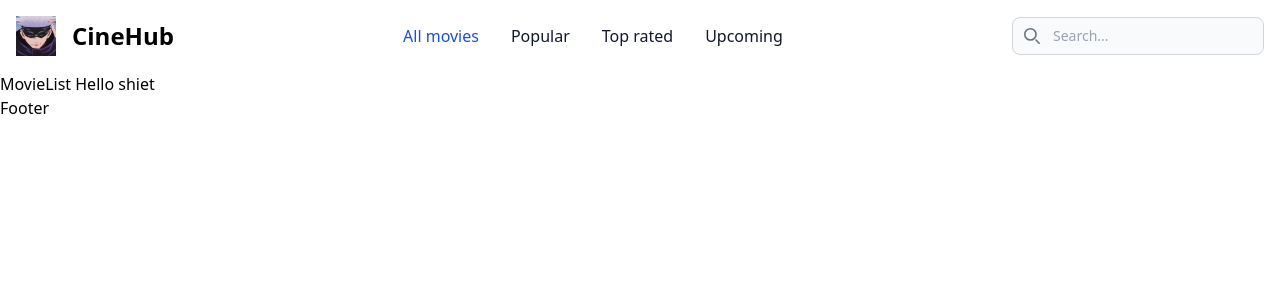
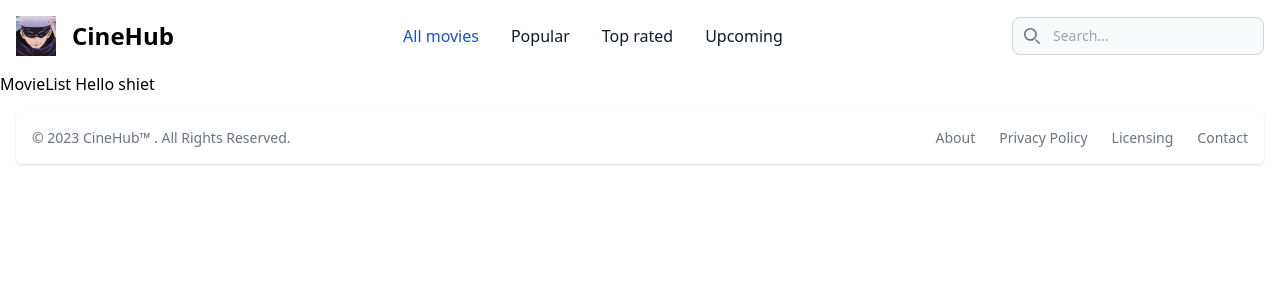
Before and after one commit to MohamadAliHassan/CineHub, a React (Create React App) app: page / in a window 1280 px wide. Shown: the top 300 px of the page. Built offline with nearby package versions, Linux system fonts and the light colour scheme.

Commit message:
header and footer

```diff
--- a/src/components/Footer.js
+++ b/src/components/Footer.js
@@ -1,7 +1,56 @@
 import React from "react";
+import { Link } from "react-router-dom";
 
 function Footer() {
-  return <footer>Footer</footer>;
+  return (
+    <footer>
+      <footer className="bg-white rounded-md shadow m-4 dark:bg-gray-800">
+        <div className="w-full mx-auto max-w-screen-xl p-4 md:flex md:items-center md:justify-between">
+          <span className="text-sm text-gray-500 sm:text-center dark:text-gray-400">
+            © 2023{" "}
+            <a href="#" target="_blank" className="hover:underline">
+              CineHub™ <Link to="/"></Link>
+            </a>
+            . All Rights Reserved.
+          </span>
+          <ul className="flex flex-wrap items-center mt-3 text-sm font-medium text-gray-500 dark:text-gray-400 sm:mt-0">
+            <li>
+              <a
+                href="#"
+                target="_blank"
+                className="mr-4 hover:underline md:mr-6 "
+              >
+                About
+              </a>
+            </li>
+            <li>
+              <a
+                href="#"
+                target="_blank"
+                className="mr-4 hover:underline md:mr-6"
+              >
+                Privacy Policy
+              </a>
+            </li>
+            <li>
+              <a
+                href="#"
+                target="_blank"
+                className="mr-4 hover:underline md:mr-6"
+              >
+                Licensing
+              </a>
+            </li>
+            <li>
+              <a href="#" target="_blank" className="hover:underline">
+                Contact
+              </a>
+            </li>
+          </ul>
+        </div>
+      </footer>
+    </footer>
+  );
 }
 
 export default Footer;
--- a/src/components/Header.js
+++ b/src/components/Header.js
@@ -1,8 +1,13 @@
-import React from "react";
+import React, { useState } from "react";
 import Logo from "../assets/Gojo.jpg";
-import { Link } from "react-router-dom";
+import { Link, NavLink } from "react-router-dom";
 
 function Header() {
+  const [hidden, setHidden] = useState(true);
+  const activeClass =
+    "block py-2 pl-3 pr-4 text-white bg-blue-700 rounded md:bg-transparent md:text-blue-700 md:p-0 md:dark:text-blue-500 text-base";
+  const nonActive =
+    "block py-2 pl-3 pr-4 text-gray-900 rounded hover:bg-gray-100 md:hover:bg-transparent md:hover:text-blue-700 md:p-0 md:dark:hover:text-blue-500 dark:text-white dark:hover:bg-gray-700 dark:hover:text-white md:dark:hover:bg-transparent dark:border-gray-700 text-base";
   return (
     <header>
       <nav className="bg-white border-gray-200 dark:bg-gray-900">
@@ -62,6 +67,7 @@ function Header() {
                 id="search-navbar"
                 className="block w-full p-2 pl-10 text-sm text-gray-900 border border-gray-300 rounded-lg bg-gray-50 focus:ring-blue-500 focus:border-blue-500 dark:bg-gray-700 dark:border-gray-600 dark:placeholder-gray-400 dark:text-white dark:focus:ring-blue-500 dark:focus:border-blue-500"
                 placeholder="Search..."
+                autoComplete="off"
               />
             </div>
             <button
@@ -116,41 +122,54 @@ function Header() {
                 id="search-navbar"
                 className="block w-full p-2 pl-10 text-sm text-gray-900 border border-gray-300 rounded-lg bg-gray-50 focus:ring-blue-500 focus:border-blue-500 dark:bg-gray-700 dark:border-gray-600 dark:placeholder-gray-400 dark:text-white dark:focus:ring-blue-500 dark:focus:border-blue-500"
                 placeholder="Search..."
+                autoComplete="off"
               />
             </div>
             <ul className="flex flex-col p-4 md:p-0 mt-4 font-medium border border-gray-100 rounded-lg bg-gray-50 md:flex-row md:space-x-8 md:mt-0 md:border-0 md:bg-white dark:bg-gray-800 md:dark:bg-gray-900 dark:border-gray-700">
               <li>
-                <Link
+                <NavLink
                   to="/"
-                  className="block py-2 pl-3 pr-4 text-white bg-blue-700 rounded md:bg-transparent md:text-blue-700 md:p-0 md:dark:text-blue-500"
-                  aria-current="page"
+                  // className="block py-2 pl-3 pr-4 text-white bg-blue-700 rounded md:bg-transparent md:text-blue-700 md:p-0 md:dark:text-blue-500 text-base"
+                  className={({ isActive }) =>
+                    isActive ? activeClass : nonActive
+                  }
+                  end
                 >
                   All movies
-                </Link>
+                </NavLink>
               </li>
               <li>
-                <Link
+                <NavLink
                   to="/movies/popular"
-                  className="block py-2 pl-3 pr-4 text-gray-900 rounded hover:bg-gray-100 md:hover:bg-transparent md:hover:text-blue-700 md:p-0 md:dark:hover:text-blue-500 dark:text-white dark:hover:bg-gray-700 dark:hover:text-white md:dark:hover:bg-transparent dark:border-gray-700"
+                  className={({ isActive }) =>
+                    isActive ? activeClass : nonActive
+                  }
+                  // className="block py-2 pl-3 pr-4 text-gray-900 rounded hover:bg-gray-100 md:hover:bg-transparent md:hover:text-blue-700 md:p-0 md:dark:hover:text-blue-500 dark:text-white dark:hover:bg-gray-700 dark:hover:text-white md:dark:hover:bg-transparent dark:border-gray-700 text-base"
                 >
                   Popular
-                </Link>
+                </NavLink>
               </li>
               <li>
-                <Link
+                <NavLink
                   to="/movies/top"
-                  className="block py-2 pl-3 pr-4 text-gray-900 rounded hover:bg-gray-100 md:hover:bg-transparent md:hover:text-blue-700 md:p-0 dark:text-white md:dark:hover:text-blue-500 dark:hover:bg-gray-700 dark:hover:text-white md:dark:hover:bg-transparent dark:border-gray-700"
+                  className={({ isActive }) =>
+                    isActive ? activeClass : nonActive
+                  }
+                  // className="block py-2 pl-3 pr-4 text-gray-900 rounded hover:bg-gray-100 md:hover:bg-transparent md:hover:text-blue-700 md:p-0 dark:text-white md:dark:hover:text-blue-500 dark:hover:bg-gray-700 dark:hover:text-white md:dark:hover:bg-transparent dark:border-gray-700 text-base"
                 >
                   Top rated
-                </Link>
+                </NavLink>
               </li>
               <li>
-                <Link
+                <NavLink
                   to="/movies/upcoming"
-                  className="block py-2 pl-3 pr-4 text-gray-900 rounded hover:bg-gray-100 md:hover:bg-transparent md:hover:text-blue-700 md:p-0 dark:text-white md:dark:hover:text-blue-500 dark:hover:bg-gray-700 dark:hover:text-white md:dark:hover:bg-transparent dark:border-gray-700"
+                  className={({ isActive }) =>
+                    isActive ? activeClass : nonActive
+                  }
+                  // className="block py-2 pl-3 pr-4 text-gray-900 rounded hover:bg-gray-100 md:hover:bg-transparent md:hover:text-blue-700 md:p-0 dark:text-white md:dark:hover:text-blue-500 dark:hover:bg-gray-700 dark:hover:text-white md:dark:hover:bg-transparent dark:border-gray-700 text-base"
                 >
                   Upcoming
-                </Link>
+                </NavLink>
               </li>
             </ul>
           </div>
```
